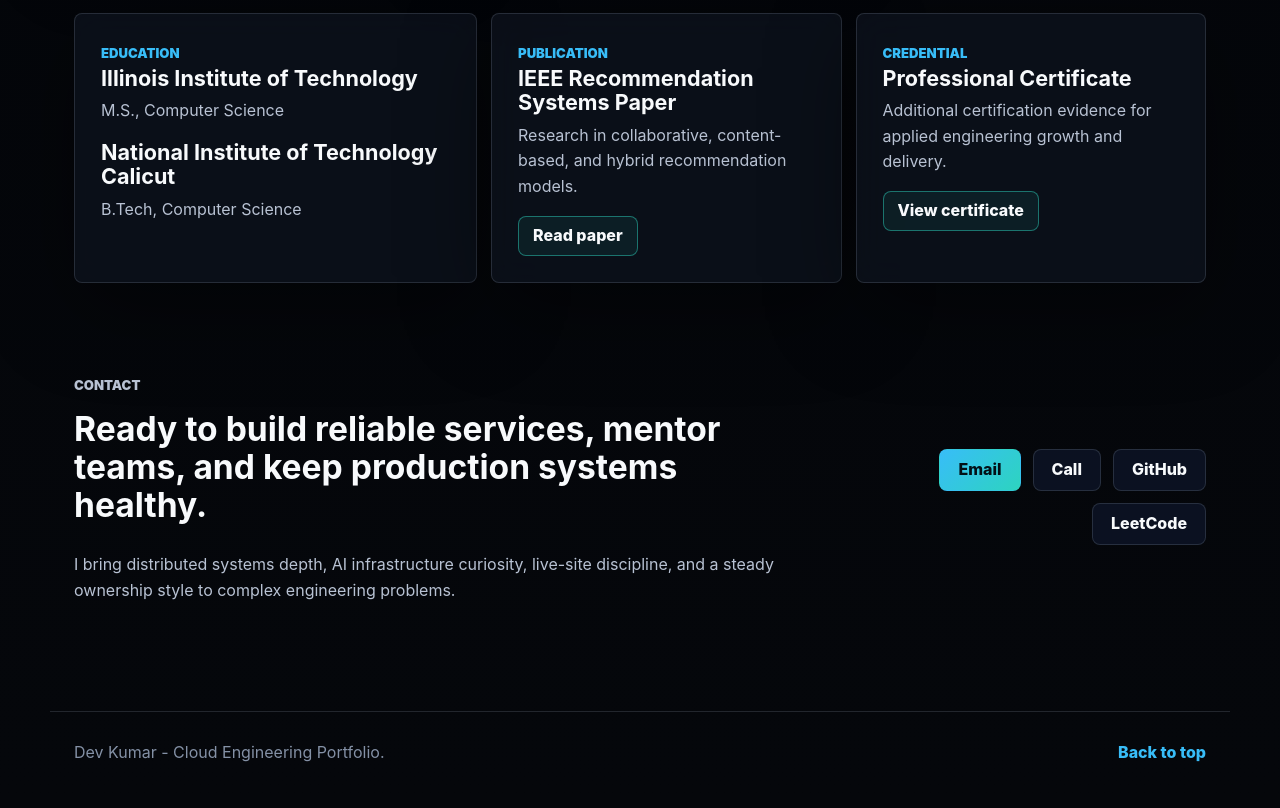
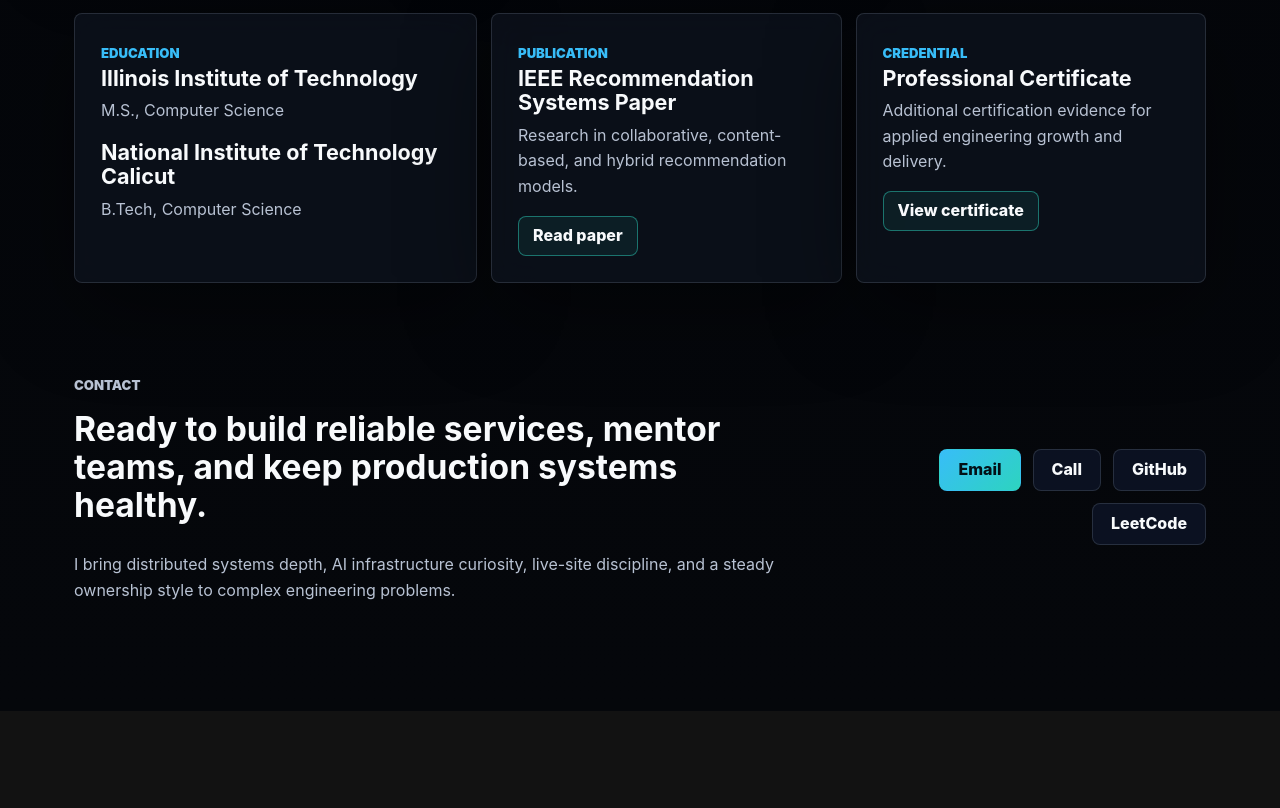
Before and after one commit to DSP25SCM14K/_dev_Microsoft_SeniorSoftwareEngineer, a plain HTML site: page index.html in a window 1280 px wide. Shown: the part 6400-7208 px from the top of the page. After the commit the page ends 7111 px from the top, so only its background shows below. Drawn offline with Linux system fonts and the light colour scheme.

Commit message:
Remove footer

```diff
--- a/index.html
+++ b/index.html
@@ -467,11 +467,6 @@
       </section>
     </main>
 
-    <footer class="site-footer">
-      <p>Dev Kumar - Cloud Engineering Portfolio.</p>
-      <a href="#top">Back to top</a>
-    </footer>
-
     <script src="./script.js"></script>
   </body>
 </html>
--- a/styles.css
+++ b/styles.css
@@ -189,8 +189,7 @@
 
 .hero-content,
 .hero-metrics,
-.section,
-.site-footer {
+.section {
   width: min(100%, var(--max));
   margin-inline: auto;
 }
@@ -700,25 +699,6 @@
   max-width: 360px;
 }
 
-.site-footer {
-  display: flex;
-  align-items: center;
-  justify-content: space-between;
-  gap: 20px;
-  padding: 28px 24px 42px;
-  border-top: 1px solid var(--line);
-  color: var(--quiet);
-}
-
-.site-footer p {
-  margin: 0;
-}
-
-.site-footer a {
-  color: var(--cyan);
-  font-weight: 850;
-}
-
 .reveal {
   opacity: 0;
   transform: translateY(22px);
@@ -936,11 +916,6 @@
     padding: 20px;
   }
 
-  .site-footer {
-    flex-direction: column;
-    align-items: flex-start;
-    padding-inline: 16px;
-  }
 }
 
 @media (prefers-reduced-motion: reduce) {
```
